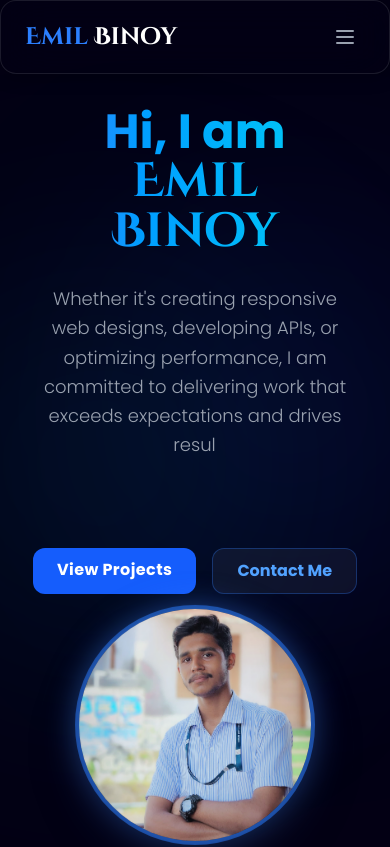
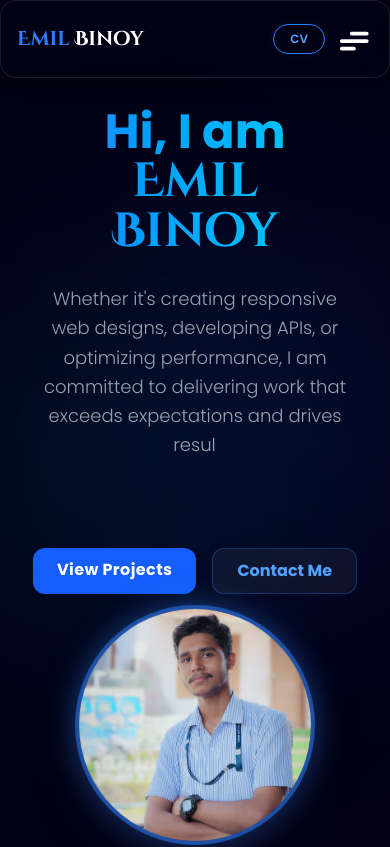
Before and after one commit to Emil-Binoy/Portfolio-using-React, a React (Vite) app: page / in a window 390 px wide. Shown: the top 847 px of the page. Built offline with nearby package versions, Linux system fonts and the light colour scheme; a web font is replaced by a local one.

Commit message:
refactor(navbar): extract animated hamburger icon and improve mobile UX

```diff
--- a/package.json
+++ b/package.json
@@ -25,6 +25,7 @@
     "react-icons": "^5.5.0",
     "react-parallax-tilt": "^1.7.315",
     "react-scrollspy": "^3.4.3",
+    "styled-components": "^6.3.11",
     "tailwindcss": "^4.1.7",
     "three": "^0.182.0",
     "typewriter-effect": "^2.22.0"
--- /dev/null
+++ b/src/components/HamburgerToggle.jsx
@@ -0,0 +1,64 @@
+import React from 'react';
+import styled from 'styled-components';
+
+// Notice we accept 'isOpen' and 'toggleMenu' as props here
+const HamburgerToggle = ({ isOpen, toggleMenu }) => {
+  return (
+    <StyledWrapper>
+      <label className="hamburger">
+        <input
+          type="checkbox"
+          checked={isOpen}          // Binds the animation to Navbar's state
+          onChange={toggleMenu}     // Toggles the state when clicked
+        />
+        <svg viewBox="0 0 32 32">
+          <path className="line line-top-bottom" d="M27 10 13 10C10.8 10 9 8.2 9 6 9 3.5 10.8 2 13 2 15.2 2 17 3.8 17 6L17 26C17 28.2 18.8 30 21 30 23.2 30 25 28.2 25 26 25 23.8 23.2 22 21 22L7 22" />
+          <path className="line" d="M7 16 27 16" />
+        </svg>
+      </label>
+    </StyledWrapper>
+  );
+}
+
+const StyledWrapper = styled.div`
+  .hamburger {
+    cursor: pointer;
+    display: flex;
+    align-items: center;
+  }
+
+  .hamburger input {
+    display: none;
+  }
+
+  .hamburger svg {
+    /* Adjusted size to 2.5em so it fits nicely next to your CV button */
+    height: 2.5em;
+    transition: transform 600ms cubic-bezier(0.4, 0, 0.2, 1);
+  }
+
+  .line {
+    fill: none;
+    stroke: white; /* Made it white to match your dark theme */
+    stroke-linecap: round;
+    stroke-linejoin: round;
+    stroke-width: 3;
+    transition: stroke-dasharray 600ms cubic-bezier(0.4, 0, 0.2, 1),
+                stroke-dashoffset 600ms cubic-bezier(0.4, 0, 0.2, 1);
+  }
+
+  .line-top-bottom {
+    stroke-dasharray: 12 63;
+  }
+
+  .hamburger input:checked + svg {
+    transform: rotate(-45deg);
+  }
+
+  .hamburger input:checked + svg .line-top-bottom {
+    stroke-dasharray: 20 300;
+    stroke-dashoffset: -32.42;
+  }
+`;
+
+export default HamburgerToggle;
--- a/src/components/Navbar.jsx
+++ b/src/components/Navbar.jsx
@@ -1,6 +1,7 @@
 import { useState, useEffect } from "react";
 import Scrollspy from "react-scrollspy";
 import my_cv from "../assets/my_cv.pdf"
+import HamburgerToggle from "./HamburgerToggle"; // Import the new component
 
 export const Navbar = () => {
   const [isOpen, setIsOpen] = useState(false);
@@ -24,36 +25,44 @@ export const Navbar = () => {
   return (
     <nav
       className={`fixed w-full z-50 transition-all duration-300 ${
-        scrolled ? "top-2 px-6" : "top-0 px-0"
+        scrolled ? "top-2 px-4 md:px-6" : "top-0 px-0"
       }`}
     >
       <div className="mx-auto transition-all duration-300 max-w-5xl rounded-2xl bg-[#030014]/40 backdrop-blur-xl border border-white/10 shadow-[0_0_20px_rgba(0,0,0,0.3)]">
-        <div className="flex flex-wrap items-center justify-between mx-auto p-4 px-6">
+        <div className="flex flex-wrap items-center justify-between mx-auto p-4 px-4 md:px-6">
+
 
           <a
             href="#home"
-            className="cinzel-decorative-bold self-center text-2xl font-semibold whitespace-nowrap text-blue-500"
+            className="cinzel-decorative-bold self-center text-xl md:text-2xl font-semibold whitespace-nowrap text-blue-500"
           >
             Emil <span className="text-white">Binoy</span>
           </a>
 
-          <button
-            onClick={() => setIsOpen(!isOpen)}
-            type="button"
-            className="inline-flex items-center p-2 w-10 h-10 justify-center text-sm text-gray-400 rounded-lg md:hidden hover:bg-gray-800 focus:outline-none"
-          >
-            <span className="sr-only">Open main menu</span>
-            <svg className="w-6 h-6" fill="none" stroke="currentColor" viewBox="0 0 24 24">
-              {isOpen ? (
-                <path strokeLinecap="round" strokeLinejoin="round" strokeWidth="2" d="M6 18L18 6M6 6l12 12" />
-              ) : (
-                <path strokeLinecap="round" strokeLinejoin="round" strokeWidth="2" d="M4 6h16M4 12h16M4 18h16" />
-              )}
-            </svg>
-          </button>
 
-          <div className={`${isOpen ? "block" : "hidden"} w-full md:flex md:w-auto md:items-center transition-all duration-300`}>
+          <div className="flex items-center gap-2 md:gap-4 md:order-2">
 
+            <a
+              href={my_cv}
+              download="Emil_Binoy_CV.pdf"
+              className="flex items-center justify-center px-4 py-1.5 md:px-6 md:py-2 text-xs md:text-sm font-semibold text-blue-400 transition-all duration-300 border border-blue-500 rounded-full hover:bg-blue-600 hover:text-white shadow-[0_0_10px_rgba(59,130,246,0.1)] hover:shadow-[0_0_15px_rgba(59,130,246,0.3)]"
+            >
+              <span className="md:hidden">CV</span>
+              <span className="hidden md:block">Download CV</span>
+            </a>
+
+
+            <div className="md:hidden flex items-center mt-1">
+              <HamburgerToggle
+                isOpen={isOpen}
+                toggleMenu={() => setIsOpen(!isOpen)}
+              />
+            </div>
+
+          </div>
+
+
+          <div className={`${isOpen ? "block" : "hidden"} w-full md:flex md:w-auto md:order-1 transition-all duration-300`}>
             <Scrollspy
               items={navLinks.map((link) => link.href.substring(1))}
               currentClassName="text-blue-500 border-b-2 border-blue-500 md:border-b-3"
@@ -72,20 +81,8 @@ export const Navbar = () => {
                 </li>
               ))}
             </Scrollspy>
+          </div>
 
-            {/* Download CV Button Container */}
-            <div className="px-4 pb-4 md:p-0 md:pl-8 mt-2 md:mt-0">
-              <a
-                href={my_cv}
-                download="Emil_Binoy_CV.pdf"
-                onClick={() => setIsOpen(false)}
-                className="flex items-center justify-center w-full md:w-auto px-6 py-2 text-sm font-semibold text-blue-400 transition-all duration-300 border border-blue-500 rounded-full hover:bg-blue-600 hover:text-white shadow-[0_0_10px_rgba(59,130,246,0.1)] hover:shadow-[0_0_15px_rgba(59,130,246,0.3)]"
-              >
-                Download CV
-              </a>
-            </div>
-
-          </div>
         </div>
       </div>
     </nav>
```
Also changed, not shown: 1 other file (tests, documents, lock files or other folders).
